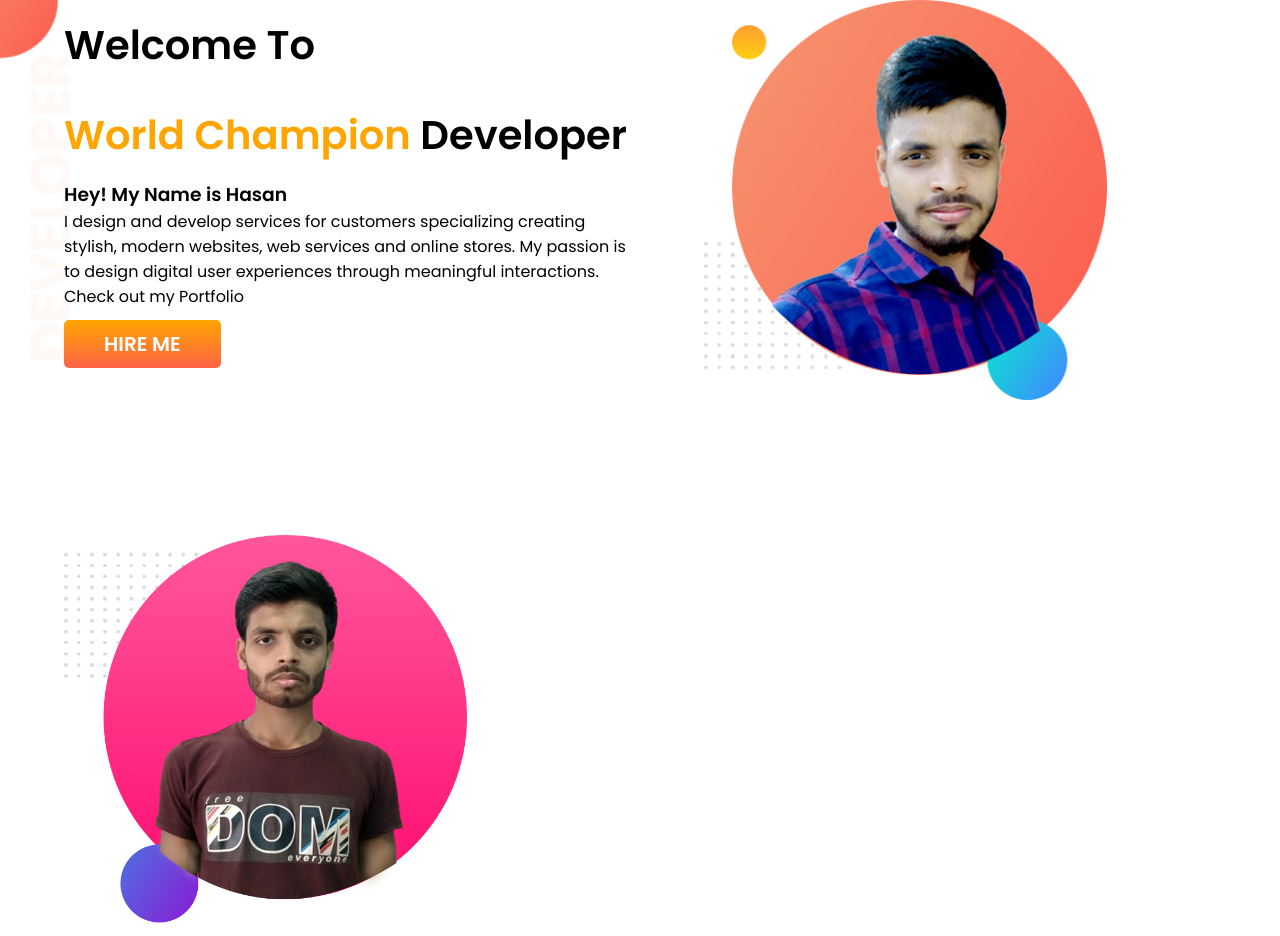
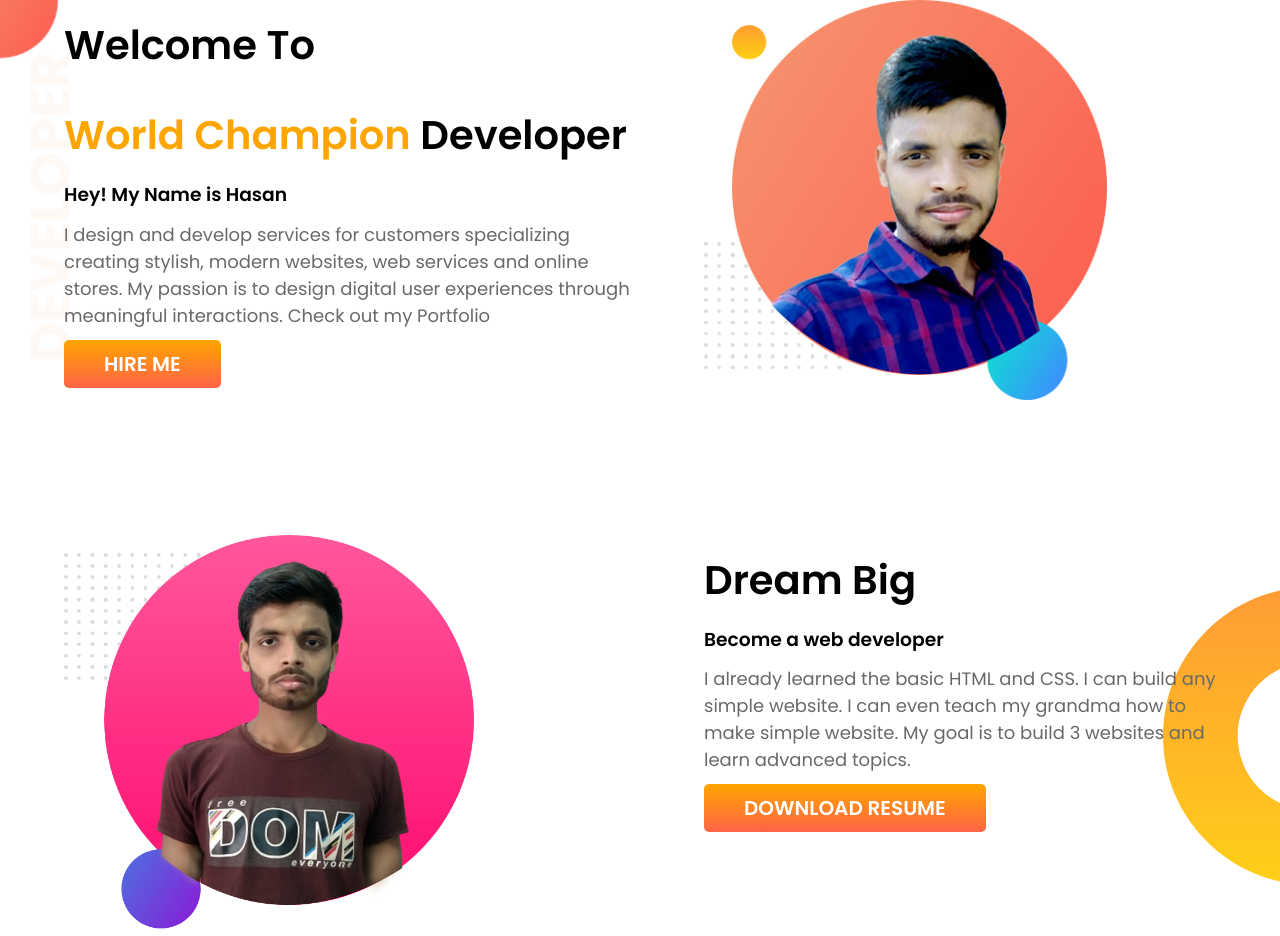
Before and after one commit to hasan283/portfolio_test, a plain HTML site: page index.html in a window 1280 px wide. Drawn offline with Linux system fonts and the light colour scheme; a web font is replaced by a local one.

Commit message:
This is about container section

```diff
--- a/index.html
+++ b/index.html
@@ -34,7 +34,12 @@
         <div class="container-sec">
             <img src="./images/about.png" alt="">
         </div>
-        <div class="container-sec"></div>
+        <div class="container-sec">
+            <h1>Dream Big</h1>
+            <h3>Become a web developer</h3>
+            <p>I already learned the basic HTML and CSS. I can build any simple website. I can even teach my grandma how to make simple website. My goal is to build 3 websites and learn advanced topics.</p>
+            <a href="#">DOWNLOAD RESUME</a>
+        </div>
     </section>
 
 </body>
--- a/style.css
+++ b/style.css
@@ -7,6 +7,7 @@ body{
 }
 h1 {
     font-size: 40px;
+    padding: 15px 0;
 }
 img{
     max-width: 100%;
@@ -22,6 +23,9 @@ img{
 }
 .header-sec p{
     padding-bottom: 20px;
+    font-size: 18px;
+    color: dimgray;
+    padding-top: 2%;
 }
 .header-sec a{
     text-decoration: none;
@@ -32,9 +36,6 @@ img{
     font-size: 20px;
     font-weight: 600;
     border-radius: 5px;
-}
-.header-sec h1{
-    padding: 15px 0;
 }
 .orange-color{
     color: orange;
@@ -48,11 +49,31 @@ img{
 .container{
     display: flex;
     margin-top: 10%;
+    background-image: url(./images/dream-bg.png);
+    background-repeat: no-repeat;
+    background-position: right;
 }
 .container-sec{
     width: 50%;
     padding-left: 5%;
+    padding-right: 5%;
 }
 .container-sec img{
-    width: 70%;
+    width: 80%;
 }
+.container-sec p{
+    padding-bottom: 20px;
+    font-size: 18px;
+    color: dimgray;
+    padding-top: 2%;
+}
+.container-sec a{
+    text-decoration: none;
+    text-transform: uppercase;
+    background-image: linear-gradient(orange, tomato);
+    padding: 10px 40px;
+    color: white;
+    font-size: 20px;
+    font-weight: 600;
+    border-radius: 5px;
+}
```
